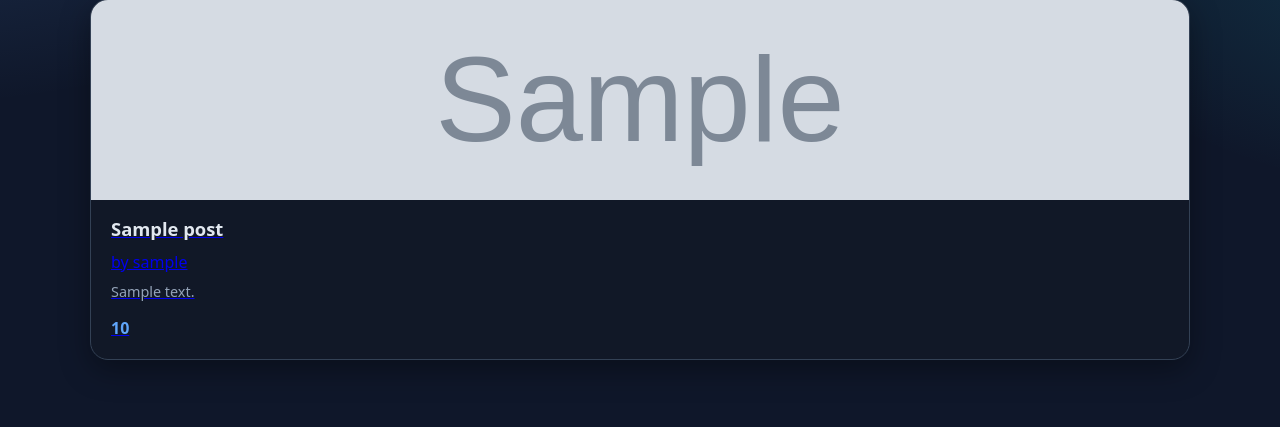
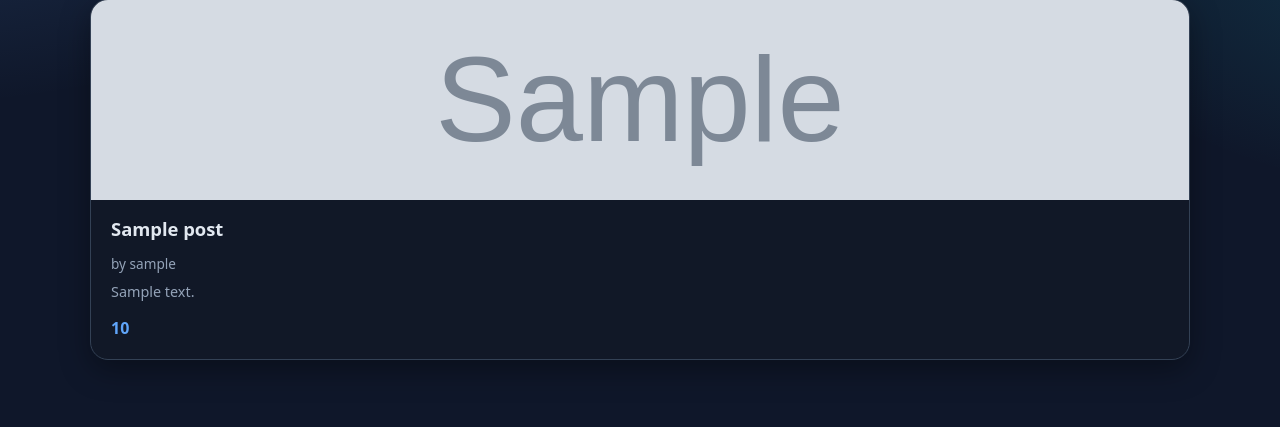
Before and after one commit to Rehal05/MarketPlace-CS3240, a Django app: template app/feedapp/templates/feed.html in a window 1280 px wide. Shown: the part 92-519 px from the top of the page. Run offline with Django 5.2, Linux system fonts and the light colour scheme; the template is opened without the code that fills it: most values are stand-ins (such as "Sample title", 1, 10 or a date in 2020); grey boxes marked "Sample" are stand-in pictures; parts of the project's set-up code (start-up, migrations or seed data) failed here and were passed over.

Commit message:
Update feed.css

```diff
--- a/app/feedapp/static/feed.css
+++ b/app/feedapp/static/feed.css
@@ -1,4 +1,3 @@
-
 * {
   box-sizing: border-box;
 }
@@ -64,6 +63,9 @@ h1 {
   display: flex;
   flex-direction: column;
   transition: transform .15s ease, box-shadow .15s ease;
+  cursor: pointer;
+  text-decoration: none;
+  color: inherit;
 }
 
 .card:hover {
@@ -103,6 +105,12 @@ h1 {
   font-weight: 600;
   color: var(--accent);
   margin-top: 0.4rem;
+}
+
+.author {
+  font-size: 0.85rem;
+  color: var(--muted);
+  margin-top: 0.2rem;
 }
 
 /* ─────────────── Pagination ─────────────── */
```
